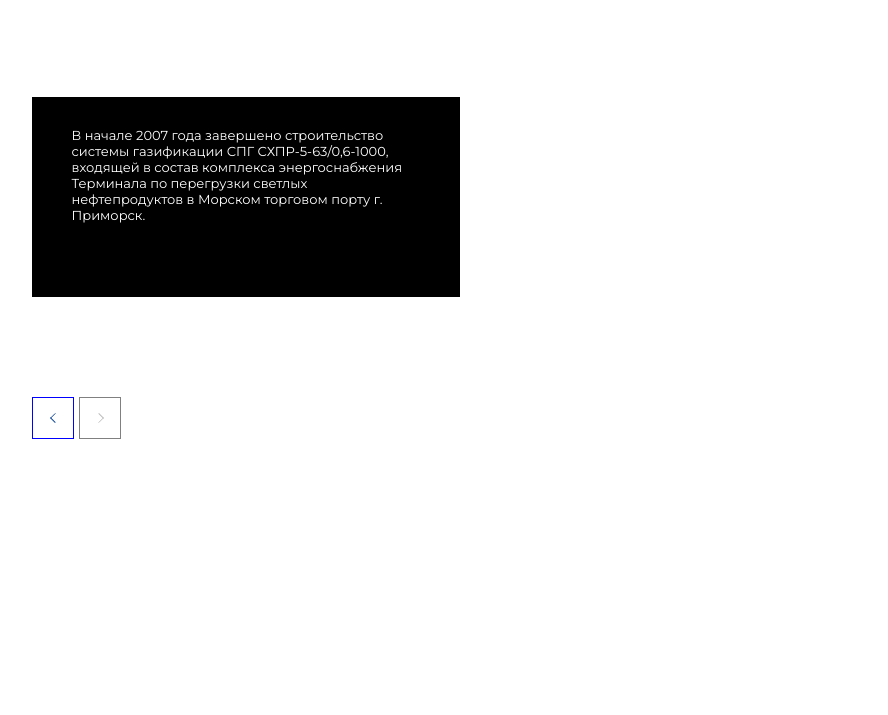
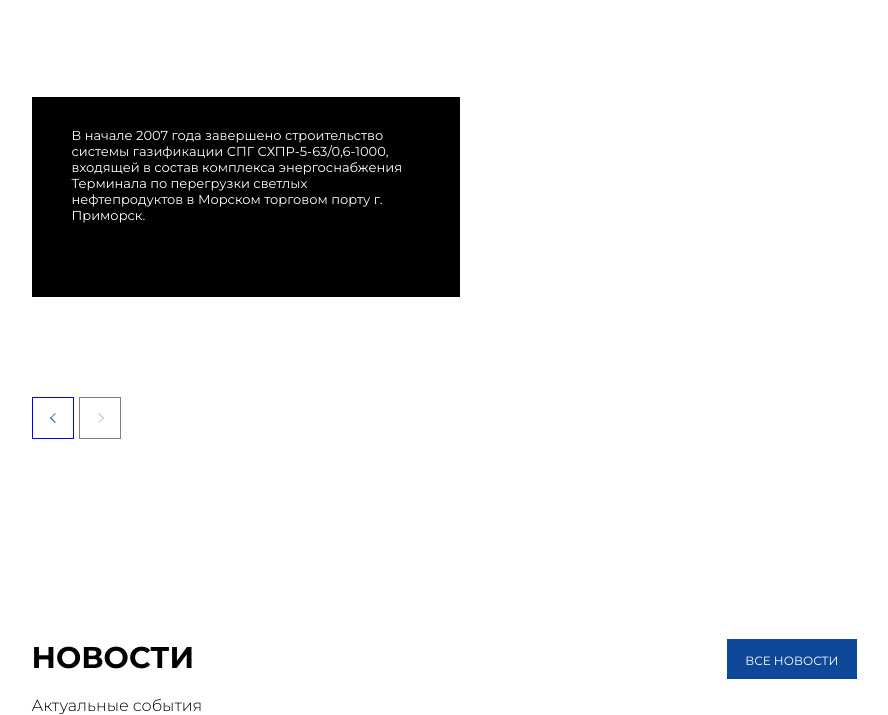
Before and after one commit to Yoyiqw/Teamplates, a plain HTML site: page index.html in a window 1280 px wide. Shown: the part 683-1398 px from the top of the page, without its empty margins (196-1084 px from the left). Before the commit the page ends 1125 px from the top, so only its background shows below. Drawn offline with Linux system fonts and the light colour scheme.

Commit message:
Added New Sextion/ news/Project Margin

```diff
--- /dev/null
+++ b/assets/_news.scss
@@ -0,0 +1,27 @@
+.news {
+    margin-top: 200px;
+    &__container{
+        max-width: 825px;
+        margin: 0 auto;
+    }
+    &__test {
+        @include flex(start, space-between, wrap);
+    }
+    &__title{
+        @include font (700, 30px, $text-Black);
+        margin-bottom: 20px;
+    }
+    &__description{
+        @include font (300, 16px, $text-Black)
+    }
+    &__all{
+        max-width: 139px;
+        height: 40px;
+        background: #0F4898;
+    }
+    &__text{
+        text-align: center;
+        padding: 14px 18px 13px 18px ;
+        @include font (400, 12px, $text-white)
+    }
+}
--- a/assets/_projects.scss
+++ b/assets/_projects.scss
@@ -1,16 +1,13 @@
 .projects {
+    margin-top: 100px;
     &__container{
         max-width: 825px;
         margin: 0 auto;
-        @include flex (center, space-between, wrap)
     }
     &__title {
         margin-bottom: 20px;
         @include font (700, 30px, $text-Black)
     }
-    &__content{
-        padding-top: 100px;
-    }
     &__description{
         @include font (300, 16px, $text-Black)
     }
--- a/index.html
+++ b/index.html
@@ -71,6 +71,28 @@
                 </div>
             </div>
         </section>
+
+        <section class="news">
+            <div class="news__container">
+                <div class="news__test">
+                    <div class="news__content">
+                        <h2 class="news__title">НОВОСТИ</h2>
+                        <p class="news__description">Актуальные события</p>
+                    </div>
+                    <div class="news__all">
+                        <p class="news__text">ВСЕ НОВОСТИ   </p>
+                    </div>
+                </div>
+            </div>
+        </section>
+
+        <section class="construction">
+            <div class="construction__container">
+                <div class="construction__content">
+                    <div class="construction__posts"></div>
+                </div>
+            </div>
+        </section>
     </main>
 </body>
 
--- a/index.scss
+++ b/index.scss
@@ -9,3 +9,4 @@
 @import "./assets/projects";
 @import "./assets/information";
 @import "./assets/arrows";
+@import "./assets/news";
```
Also changed, not shown: css/index.css, helpers/_mixnin.scss (line endings or trailing spaces), 1 other file.
